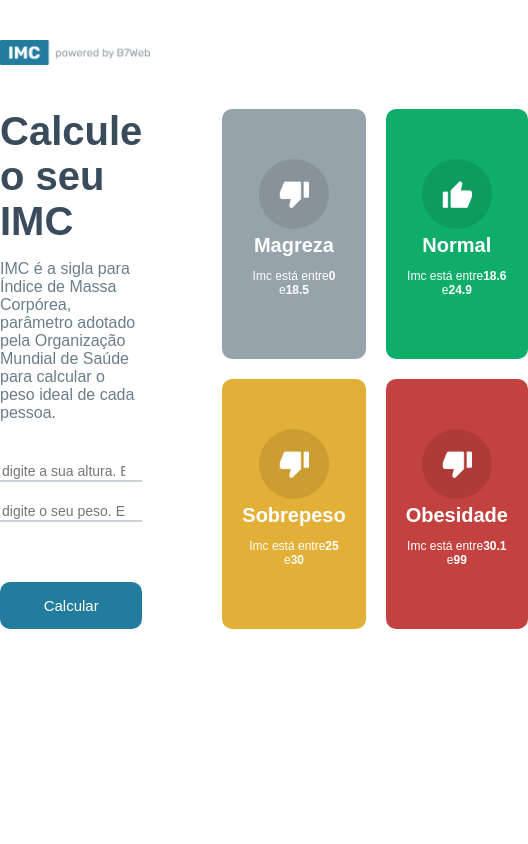
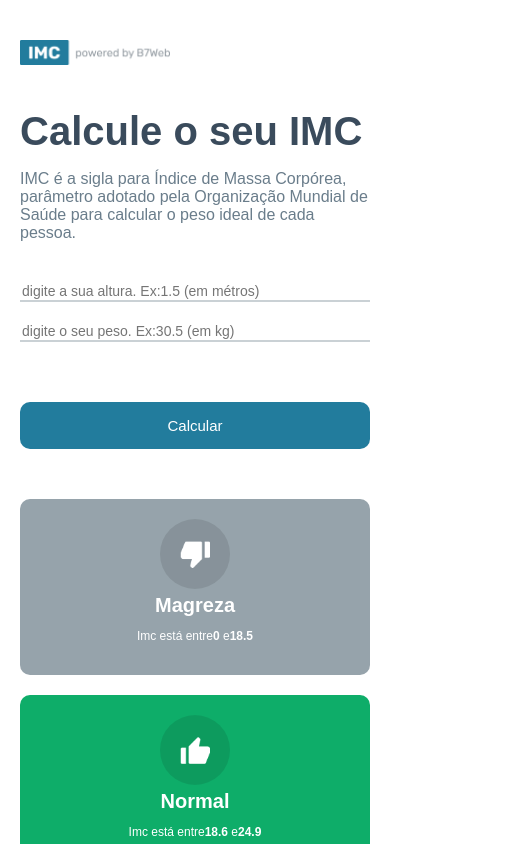
Before and after one commit to Luiz-de-Lima/imc_react, a React (Create React App) app: page / in a window 390 px wide. Shown: the top 844 px of the page, 528 px wide, since content can reach past the window. Built offline with nearby package versions, Linux system fonts and the light colour scheme.

Commit message:
responsividade feita

```diff
--- a/src/App.module.css
+++ b/src/App.module.css
@@ -4,6 +4,9 @@
 
 body {
   font-family: Arial, Helvetica, sans-serif;
+}
+.main{
+  padding-bottom:50px ;
 }
 
 .headerContainer {
@@ -107,3 +110,37 @@ body {
 .container .rightSide .rightArrow:hover {
   opacity: .9;
 }
+
+@media (max-width:770px) {
+  header {
+    padding: 0 20px;
+  }
+
+  .container {
+    padding: 0 20px;
+    flex-direction: column;
+  }
+
+  .container .leftSide {
+    margin-right: 0;
+
+  }
+
+  .container .rightSide {
+    margin-left: 0;
+    margin-top: 50px;
+  }
+
+  .container .rightSide .rightArrow {
+    margin-left: 0;
+    margin-top: 0;
+    border-radius: 5px;
+  }
+}
+
+@media (max-width:430px) {
+  .container .rightSide .grid {
+    grid-template-columns: repeat(1, 1fr);
+
+  }
+}
```
